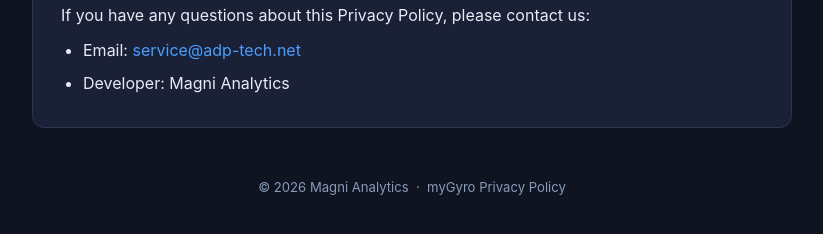
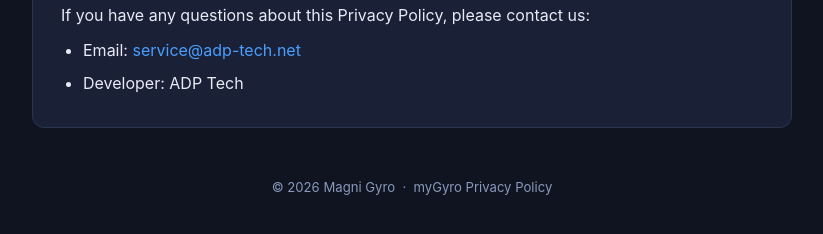
Before and after one commit to adp-tech/mygyro-privacy, a plain HTML site: page index.html in a window 1280 px wide. Shown: the part 2738-2972 px from the top of the page, without its empty margins (228-1051 px from the left). Drawn offline with Linux system fonts and the light colour scheme.

Commit message:
Update index.html

```diff
--- a/index.html
+++ b/index.html
@@ -219,14 +219,14 @@
     </p>
     <ul>
       <li>Email: <a href="mailto:service@adp-tech.net">service@adp-tech.net</a></li>
-      <li>Developer: Magni Analytics</li>
+      <li>Developer: ADP Tech</li>
     </ul>
   </section>
 
 </main>
 
 <footer>
-  &copy; 2026 Magni Analytics &nbsp;·&nbsp; myGyro Privacy Policy
+  &copy; 2026 Magni Gyro &nbsp;·&nbsp; myGyro Privacy Policy
 </footer>
 </body>
 </html>
```
